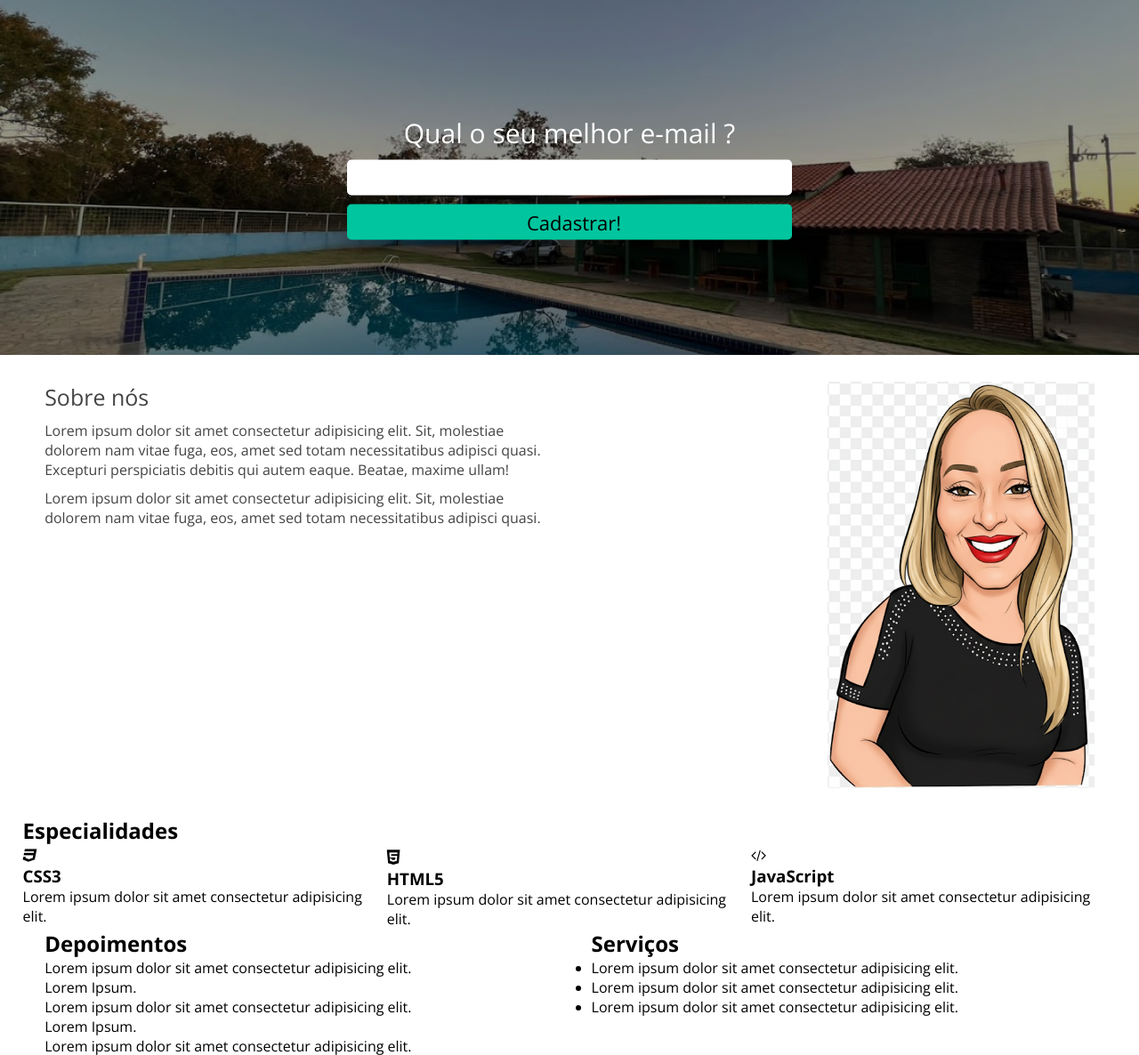
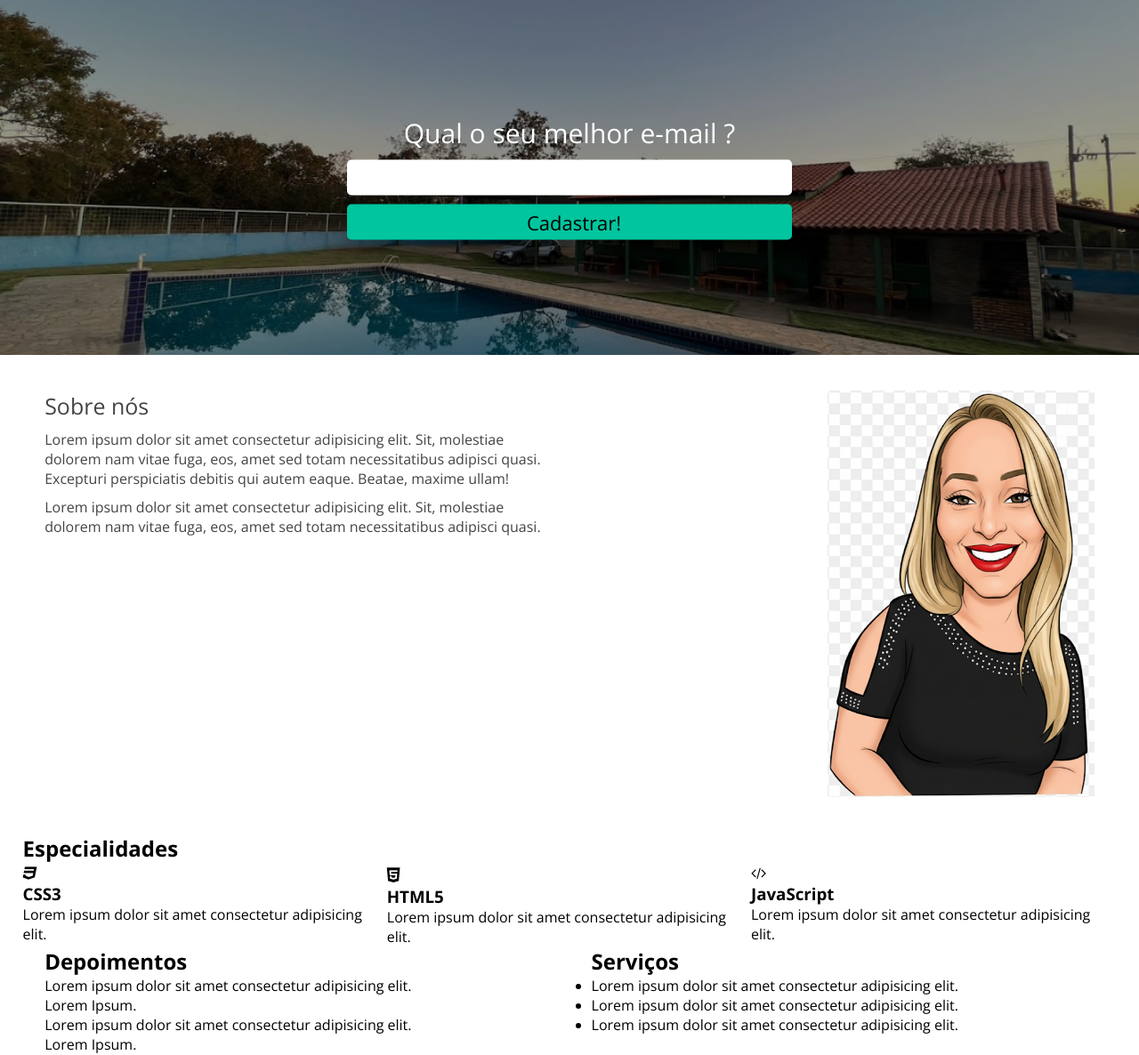
Before and after one commit to dansoares8/p16.chirley.locacoes, a PHP site: page / in a window 1280 px wide. Shown: the part 53-1239 px from the top of the page at 89% size. Run offline with PHP 8.4, Linux system fonts and the light colour scheme.

Commit message:
Update style.css

```diff
--- a/assets/css/style.css
+++ b/assets/css/style.css
@@ -126,7 +126,7 @@ img{
     max-width: 300px;
 }
 section.descricao-autor{
-    padding: 30px 0;
+    padding: 40px 0;
 }
 section.descricao-autor h2{
     font-size: 25px;
```
